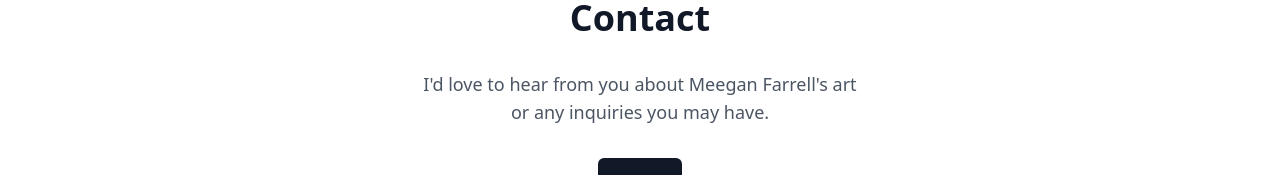
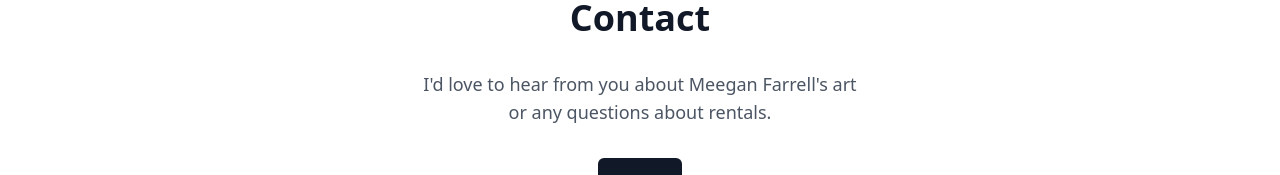
Before and after one commit to tjgrist/farrell-art, a Next.js app: page /contact in a window 1280 px wide. Shown: the part 367-542 px from the top of the page. Built offline with nearby package versions, Linux system fonts and the light colour scheme.

Commit message:
refactor: Update contact page text

```diff
--- a/app/contact/page.jsx
+++ b/app/contact/page.jsx
@@ -16,7 +16,7 @@ export default function Contact() {
           Contact
         </h1>
         <p className="mt-4 text-lg text-gray-600">
-          I'd love to hear from you about Meegan Farrell's art or any inquiries you may have.
+          I'd love to hear from you about Meegan Farrell's art or any questions about rentals.
         </p>
         <div className="mt-8">
           <Link
```
